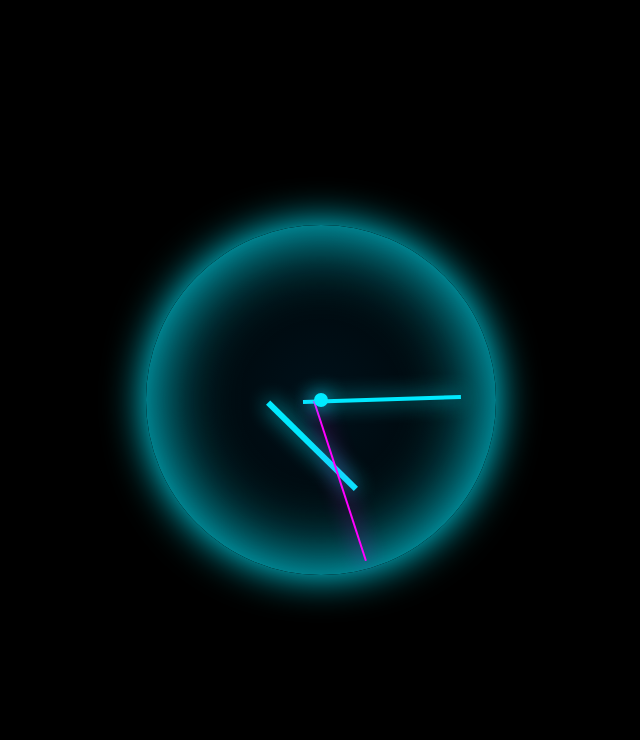
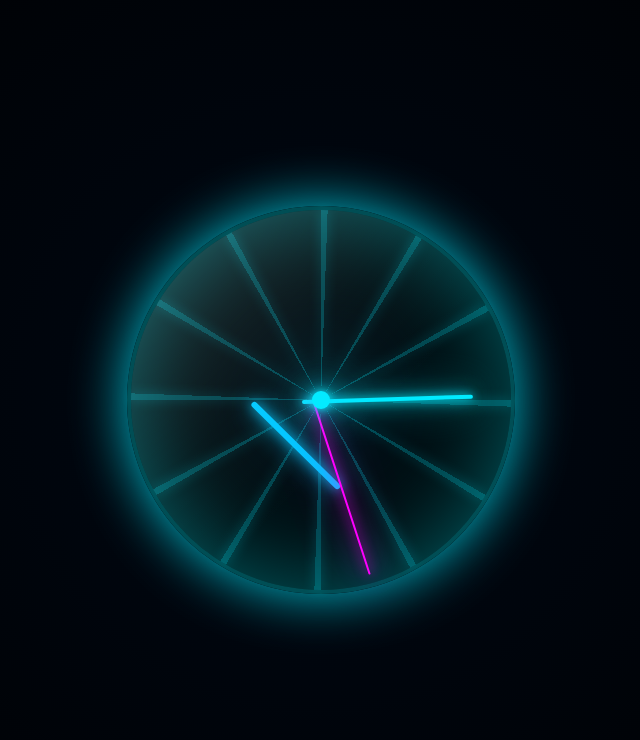
Before and after one commit to boardwalkclay1/Software-Company, a website: page public/clocks/analog/neon/neon.html in a window 1280 px wide. Shown: the whole page, without its empty margins (319-959 px from the left). Drawn offline with Linux system fonts and the light colour scheme.

Commit message:
Update neon.css

```diff
--- a/public/clocks/analog/neon/neon.css
+++ b/public/clocks/analog/neon/neon.css
@@ -1,46 +1,134 @@
+/* FULLSCREEN CENTERING */
 body {
   margin: 0;
   height: 100vh;
   display: flex;
   justify-content: center;
   align-items: center;
-  background: #000;
+  background: radial-gradient(circle at center, #000814, #000);
+  overflow: hidden;
+  font-family: 'Orbitron', sans-serif;
 }
 
+/* CLOCK BODY */
 .clock {
-  width: 350px;
-  height: 350px;
+  width: 380px;
+  height: 380px;
   border-radius: 50%;
   position: relative;
 
-  background: radial-gradient(#00111a, #000);
+  /* Deep neon background */
+  background: radial-gradient(circle at center, #001a24 0%, #000 70%);
 
+  /* 3D + neon glow */
   box-shadow:
-    0 0 40px #00eaff,
-    0 0 80px #00eaff inset;
+    0 0 40px #00eaffaa,
+    0 0 80px #00eaff55 inset,
+    inset 0 0 120px #003344,
+    0 20px 40px rgba(0,0,0,0.8);
+
+  /* Smooth edges */
+  border: 4px solid #00eaff55;
 }
 
+/* TICK MARKS */
+.clock::before {
+  content: "";
+  position: absolute;
+  inset: 0;
+  border-radius: 50%;
+  background:
+    repeating-conic-gradient(
+      from 0deg,
+      #00eaff 0deg 2deg,
+      transparent 2deg 30deg
+    );
+  opacity: 0.25;
+  filter: drop-shadow(0 0 6px #00eaff);
+}
+
+/* GLASS REFLECTION */
+.clock::after {
+  content: "";
+  position: absolute;
+  inset: 0;
+  border-radius: 50%;
+  background: linear-gradient(
+    135deg,
+    rgba(255,255,255,0.15) 0%,
+    rgba(255,255,255,0.03) 40%,
+    rgba(255,255,255,0) 60%
+  );
+  pointer-events: none;
+}
+
+/* HANDS */
 .hand {
   position: absolute;
   width: 50%;
   height: 4px;
-  background: #00eaff;
   top: 50%;
   transform-origin: 100%;
-  box-shadow: 0 0 20px #00eaff;
+  border-radius: 4px;
+
+  /* Neon glow */
+  background: #00eaff;
+  box-shadow:
+    0 0 10px #00eaff,
+    0 0 20px #00eaff,
+    0 0 40px #00eaff;
 }
 
-.hour { width: 35%; height: 6px; }
-.minute { width: 45%; height: 4px; }
-.second { width: 48%; height: 2px; background: #ff00ff; box-shadow: 0 0 20px #ff00ff; }
+/* HOUR HAND */
+.hour {
+  width: 32%;
+  height: 6px;
+  background: #00c8ff;
+  box-shadow:
+    0 0 12px #00c8ff,
+    0 0 25px #00c8ff;
+}
 
+/* MINUTE HAND */
+.minute {
+  width: 45%;
+  height: 4px;
+}
+
+/* SECOND HAND */
+.second {
+  width: 48%;
+  height: 2px;
+  background: #ff00ff;
+  box-shadow:
+    0 0 12px #ff00ff,
+    0 0 25px #ff00ff,
+    0 0 50px #ff00ff;
+}
+
+/* CENTER CORE */
 .center-dot {
-  width: 14px;
-  height: 14px;
+  width: 18px;
+  height: 18px;
   background: #00eaff;
   border-radius: 50%;
   position: absolute;
-  top: calc(50% - 7px);
-  left: calc(50% - 7px);
-  box-shadow: 0 0 20px #00eaff;
+  top: calc(50% - 9px);
+  left: calc(50% - 9px);
+
+  box-shadow:
+    0 0 10px #00eaff,
+    0 0 25px #00eaff,
+    0 0 50px #00eaff;
 }
+
+/* BREATHING NEON ANIMATION */
+.clock {
+  animation: pulse 4s ease-in-out infinite;
+}
+
+@keyframes pulse {
+  0% { box-shadow: 0 0 40px #00eaffaa, inset 0 0 80px #00eaff55; }
+  50% { box-shadow: 0 0 70px #00eaff, inset 0 0 120px #00eaff88; }
+  100% { box-shadow: 0 0 40px #00eaffaa, inset 0 0 80px #00eaff55; }
+}
```
